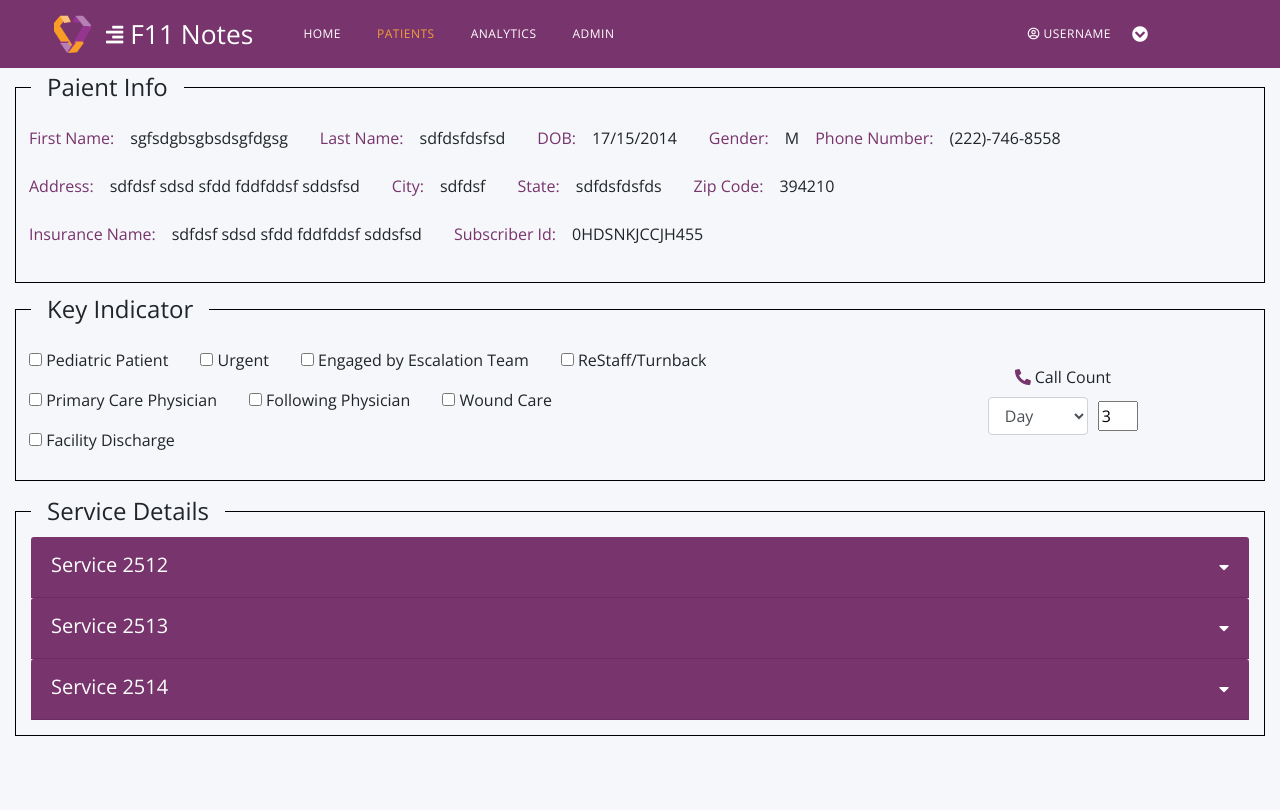
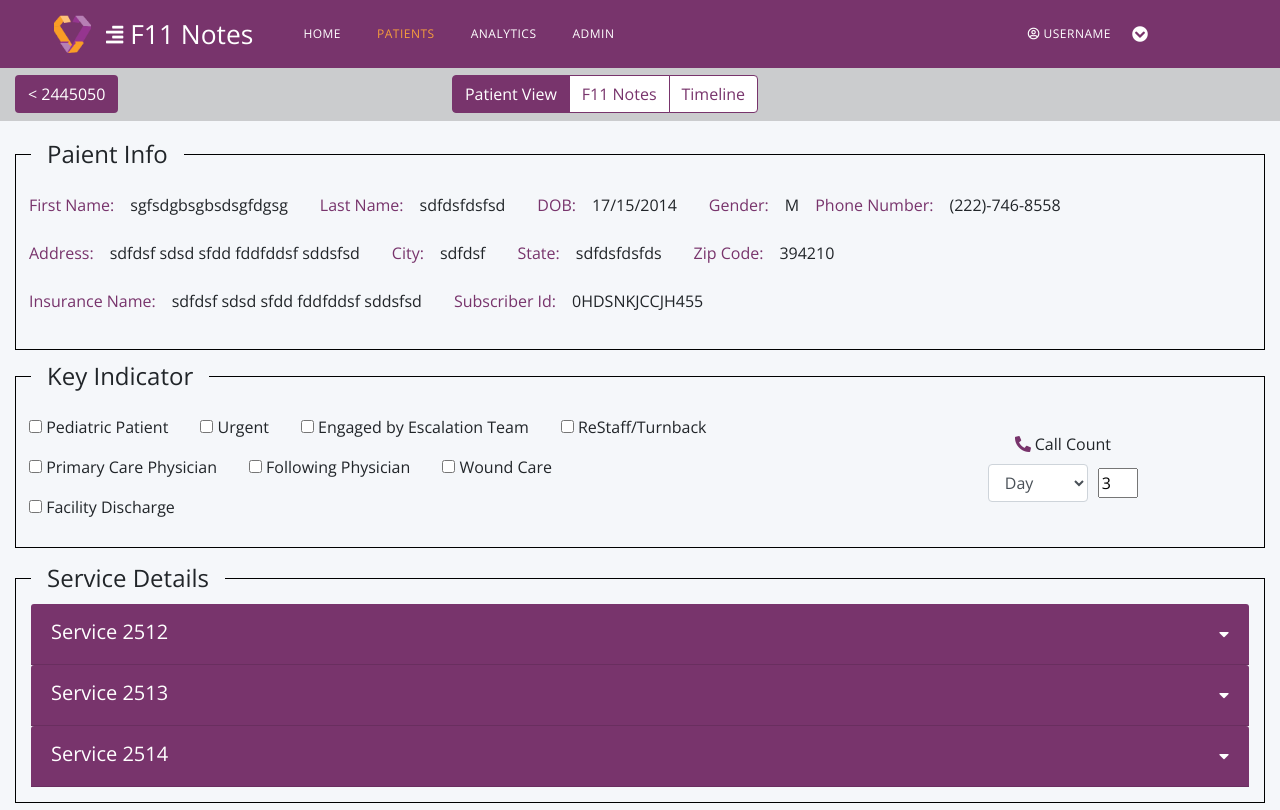
Before and after one commit to akki9270/lucid, an Angular app: page /patients/1/view in a window 1280 px wide. Built offline with nearby package versions, Linux system fonts and the light colour scheme; what ng2-smart-table would draw is missing.

Commit message:
Fixed body container style after navbar fix top.

```diff
--- a/src/app/app.component.css
+++ b/src/app/app.component.css
@@ -1,5 +1,7 @@
 .bodyContainer {
+  /* height: calc(100vh - 76px);  */
   height: calc(100vh - 76px);
+  margin-top: 67px;
   /* background-color: red; */
   /* background-color: #f5f7fa; */
 }
```
